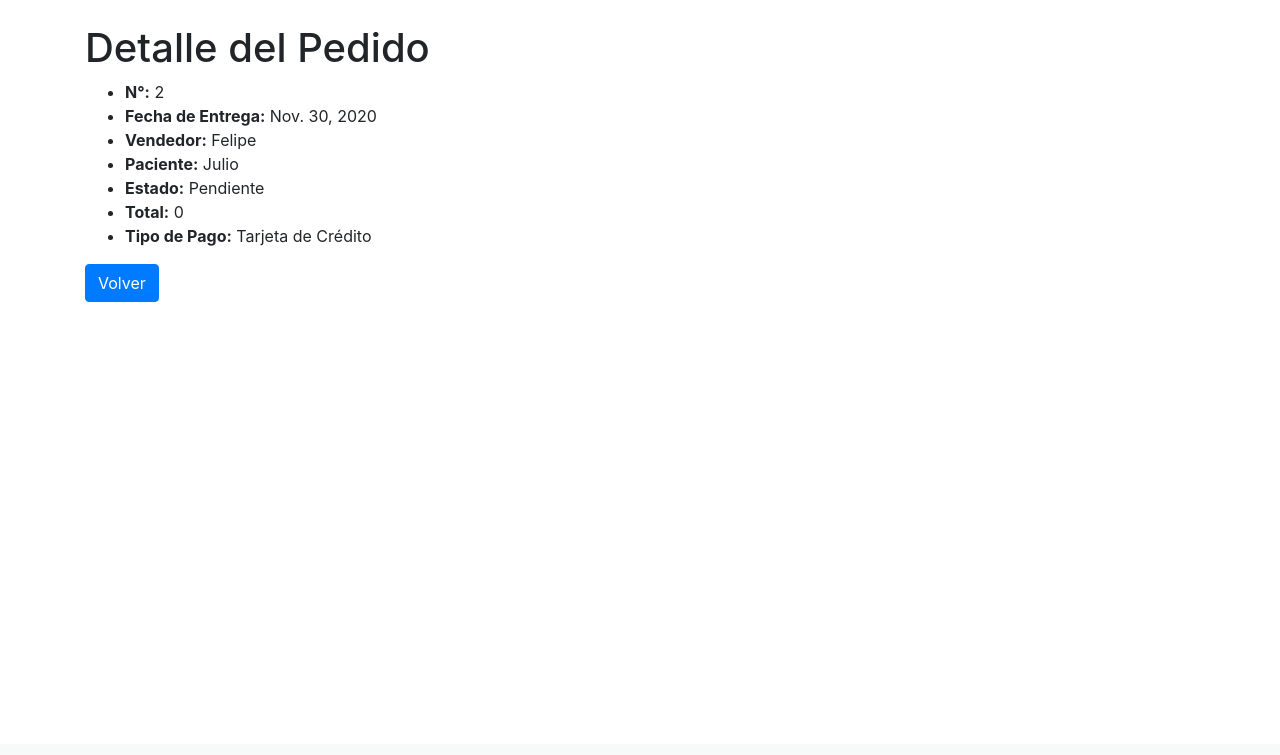
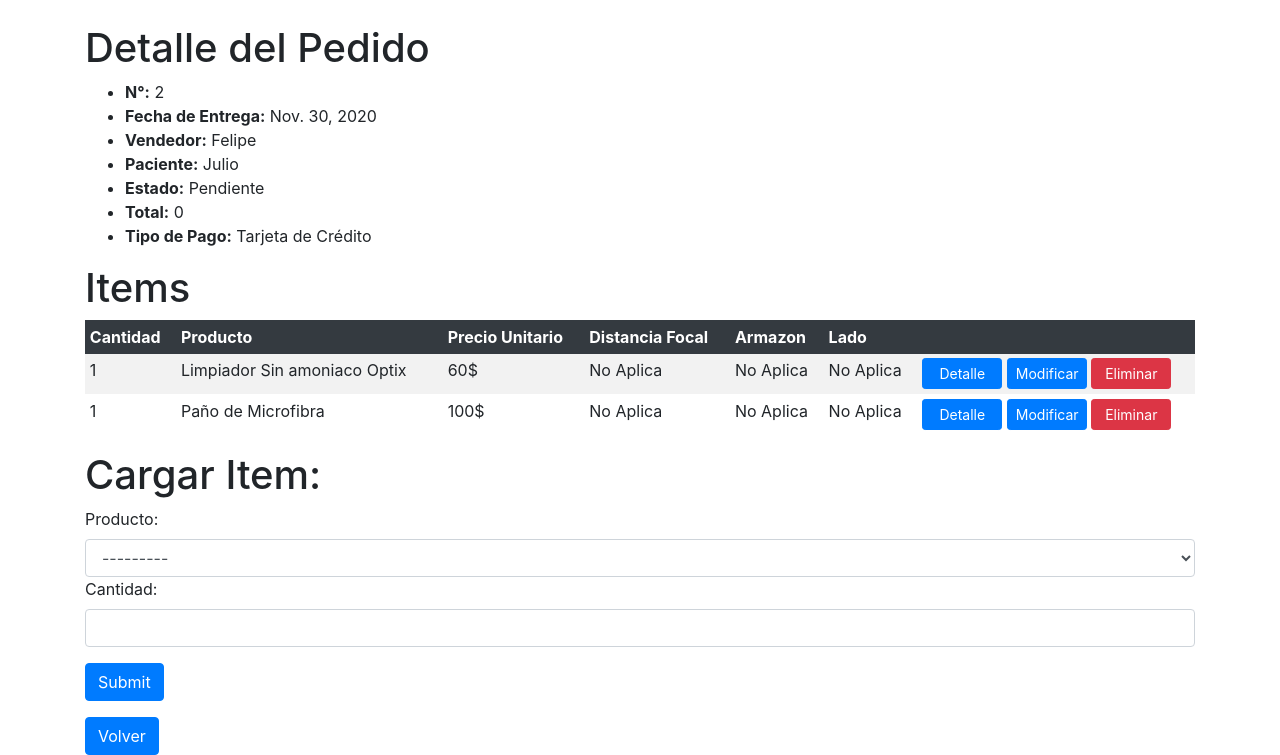
Before and after one commit to Matias-Rando/Proyecto-Clinica, a Django app: page /clinica/pedidoshow/2 in a window 1280 px wide. Shown: the part 56-811 px from the top of the page. Before the commit the page ends 358 px from the top, so only its background shows below. Run offline with Django 3.2, Linux system fonts and the light colour scheme; a user stored in the database is signed in; data comes from the database, SQL or seed files in the repository; both versions use the stored data as it was after the commit; some libraries are stand-ins or nearby versions.

Commit message:
Se agrega la carga de Items en el Pedido

```diff
--- a/clinica/models.py
+++ b/clinica/models.py
@@ -39,6 +39,8 @@ class Producto(models.Model):
     nombre = models.CharField(max_length=64)
     precio = models.IntegerField()
     detalle = models.CharField(max_length=64)
+    def __str__(self):
+        return u'{0}'.format(self.nombre)
 
 class Estado(models.Model):
     nombre = models.CharField(max_length=64)
--- a/clinica/templates/pedidos/show.html
+++ b/clinica/templates/pedidos/show.html
@@ -12,6 +12,109 @@
             <li><strong>Total:</strong> {{ pedido.total }}</li>
             <li><strong>Tipo de Pago:</strong> {{ pedido.tipopago.nombre }}</li>
         </ul>
+
+        <h1>Items</h1>
+
+        <table class="table table-sm table-striped table-borderless">
+            <thead class="table-dark">
+                <tr>
+                    <th>Cantidad</th>
+                    <th>Producto</th>
+                    <th>Precio Unitario</th>
+                    <th>Distancia Focal</th>
+                    <th>Armazon</th>
+                    <th>Lado</th>
+                    <th></th>
+                </tr>
+            </thead>
+
+            <tbody>
+                {% for item in items %}
+                    <tr>
+                        <td>{{ item.cantidad }}</td>
+                        <td>{{ item.producto.nombre }}</td>
+                        <td>{{ item.producto.precio }}$</td>
+                        <td>{{ item.distancia }}</td>
+                        <td>{{ item.armazon }}</td>
+                        <td>{{ item.lado }}</td>
+                        <td style="width: 25%;">
+                            <a href="{% url 'pedidoshow' pedido.id %}" class="btn btn-primary btn-sm botones-index">Detalle</a>
+                            <a href="{% url 'pedidosupdate' pedido.id %}" class="btn btn-primary btn-sm botones-index">Modificar</a>
+                            <a href="{% url 'pedidosdelete' pedido.id %}" class="btn btn-danger btn-sm botones-index">Eliminar</a>
+                        </td>
+                    </tr>
+                {% endfor %}
+            </tbody>
+        </table>
+
+        <h1>Cargar Item:</h1>
+        <form action="{% url 'pedidoshow' pedido.id %}" method="post">
+            {% csrf_token %}
+            {{ form }}
+            <div class="form-group" style="margin-top: 1rem;">
+                <input type="submit", class="btn btn-primary">
+            </div>
+        </form>
+
         <a href="{% url 'pedidosindex' %}" class="btn btn-primary">Volver</a>
     </div>
+
+    <script>
+        // Esperamos a que se cargue el DOM
+        document.addEventListener('DOMContentLoaded', function() {
+
+            $('label[for="id_lado"]').hide ();
+            $('label[for="id_distancia"]').hide ();
+            $('label[for="id_armazon"]').hide ();
+
+            let producto = document.getElementById('id_producto');
+            producto.addEventListener('change', (event) => {
+
+                // Tomamos el Id del Producto de la lista desplegable y hademos una consulta get para obtener el id de la categoria de ese producto
+                $.ajax({
+                    type: "GET",
+                    url: "{% url 'consulta' %}",
+                    data: {
+                        "check_this": producto.value,
+                    },
+                    success: function(data){
+                        console.log("Consulta Exitosa");
+                        console.log("Categoría Id:" + data.result);
+                        if ( data.result == 1 ){
+                            // Mostramos la lista desplegable del lado
+                            document.getElementById('id_lado').style.display = 'block';
+                            $('label[for="id_lado"]').show ();
+                            // Mostramos la lista desplegable de la distancia
+                            document.getElementById('id_distancia').style.display = 'block';
+                            $('label[for="id_distancia"]').show ();
+                            // Mostramos la lista desplegable del armazon
+                            document.getElementById('id_armazon').style.display = 'block';
+                            $('label[for="id_armazon"]').show ();
+                        }else{
+                            // Ocultamos la lista desplegable del lado
+                            document.getElementById('id_lado').style.display = 'none';
+                            $('label[for="id_lado"]').hide ();
+                            // Ocultamos la lista desplegable de la distancia
+                            document.getElementById('id_distancia').style.display = 'none';
+                            $('label[for="id_distancia"]').hide ();
+                            // Ocultamos la lista desplegable del armazon
+                            document.getElementById('id_armazon').style.display = 'none';
+                            $('label[for="id_armazon"]').hide ();
+                        }
+                    },
+                    failure: function(data){
+                        console.log("Hubo un error en la obtención del id de la categoría");
+                    },
+                });
+            });
+        });
+    </script>
+
 {% endblock %}
+
+function muestra_oculta(id){
+    if (document.getElementById){ //se obtiene el id
+      var el = document.getElementById(id); //se define la variable "el" igual a nuestro div
+      el.style.display = (el.style.display == 'none') ? 'block' : 'none'; //damos un atributo display:none que oculta el div
+    }
+  }
--- a/clinica/urls.py
+++ b/clinica/urls.py
@@ -33,4 +33,6 @@ urlpatterns = [
     path("pedidoshow/<int:pedido_id>", views.pedidoshow, name="pedidoshow"),
     path("pedidosupdate/<int:pedido_id>", views.pedidosupdate, name="pedidosupdate"),
     path("pedidosdelete/<int:pedido_id>", views.pedidosdelete, name="pedidosdelete"),
+
+    path("consulta", views.consulta, name="consulta"),
 ]
--- a/clinica/views.py
+++ b/clinica/views.py
@@ -2,7 +2,7 @@ from django.shortcuts import render
 from django import forms
 from django.urls import reverse
 from django.http import HttpResponseRedirect
-from .models import Paciente, Turno, Categoria, Producto, Tipopago, Estado, Pedido
+from .models import Paciente, Turno, Categoria, Producto, Tipopago, Estado, Pedido, Subpedido, Distancia, Armazon, Lado
 from django.contrib.auth import authenticate, login, logout
 from django.contrib.auth.models import Group, User
 from django.contrib import messages
@@ -315,6 +315,13 @@ class FormPedido(forms.Form):
     tipopago = forms.ModelChoiceField(label="Tipo de Pago:",queryset=Tipopago.objects.all(), required=True, widget=forms.Select(attrs={'class':'form-control'}))
     fechaentrega = forms.DateField(label="Fecha de Entrega:", widget=forms.DateInput(attrs={'class':'form-control','type':'date'}))
 
+class FormSubpedido(forms.Form):
+    producto = forms.ModelChoiceField(label="Producto:", queryset=Producto.objects.all(), required=True, widget=forms.Select(attrs={'class':'form-control'}))
+    cantidad = forms.IntegerField(label="Cantidad:", widget=forms.NumberInput(attrs={'class':'form-control'}))
+    lado = forms.ModelChoiceField(label="Lado:", queryset=Lado.objects.all(), required=True, widget=forms.Select(attrs={'class':'form-control', 'style':'display:none'}))
+    distancia = forms.ModelChoiceField(label="Distancia:", queryset=Distancia.objects.all(), required=True, widget=forms.Select(attrs={'class':'form-control', 'style':'display:none'}))
+    armazon = forms.ModelChoiceField(label="Armazón:", queryset=Armazon.objects.all(), required=True, widget=forms.Select(attrs={'class':'form-control', 'style':'display:none'}))
+
 def pedidoscreate(request):
     # Rechazamos acceso y derivamos a la pantalla de login si no hay un usuario autenticado
     if not request.user.is_authenticated:
@@ -380,9 +387,24 @@ def pedidoshow(request, pedido_id):
         return HttpResponseRedirect(reverse("login"))
 
     pedido = Pedido.objects.get(id=pedido_id)
-    return render(request, "pedidos/show.html", {
-        "pedido": pedido
-    })
+    productos = Producto.objects.all()
+    items = Subpedido.objects.filter(pedido_id=pedido_id)
+    if request.method == "POST":
+        form = FormSubpedido(request.POST)
+        if form.is_valid():
+            producto = form.cleaned_data["producto"].id
+            cantidad = form.cleaned_data["cantidad"]
+            p = Subpedido(pedido_id=pedido_id, producto_id=producto, lado_id=1, armazon_id=1, distancia_id=1, cantidad=cantidad)
+            p.save()
+            messages.success(request, 'El Item fue Agregado Exitosamente')
+        return HttpResponseRedirect(reverse("pedidosindex"))
+    else:
+        return render(request, "pedidos/show.html", {
+            "pedido": pedido,
+            "items" : items,
+            "productos": productos,
+            "form" : FormSubpedido()
+        })
 
 # Views para Autenticación:
 def index(request):
@@ -433,3 +455,16 @@ def usu(request):
         "tipousu2": request.session ["tipousuario"],
         "tipousu_id2": request.session ["tipousuario_id"]
     })
+
+from django.http import JsonResponse
+def consulta(request, *a, **kw):
+    # Notice I didn't directly try to access request.GET["check_this"]
+    search_value = request.GET.get("check_this", None)
+    if search_value:
+        data = dict()
+        # Finding some data that you want.
+        producto = Producto.objects.get(id=search_value)
+        data["result"] = producto.categoria_id
+        # Using Django's beautiful JsonResponse class
+        # to return your dict as JSON.
+        return JsonResponse(data)
```
Also changed, not shown: db.sqlite3.
